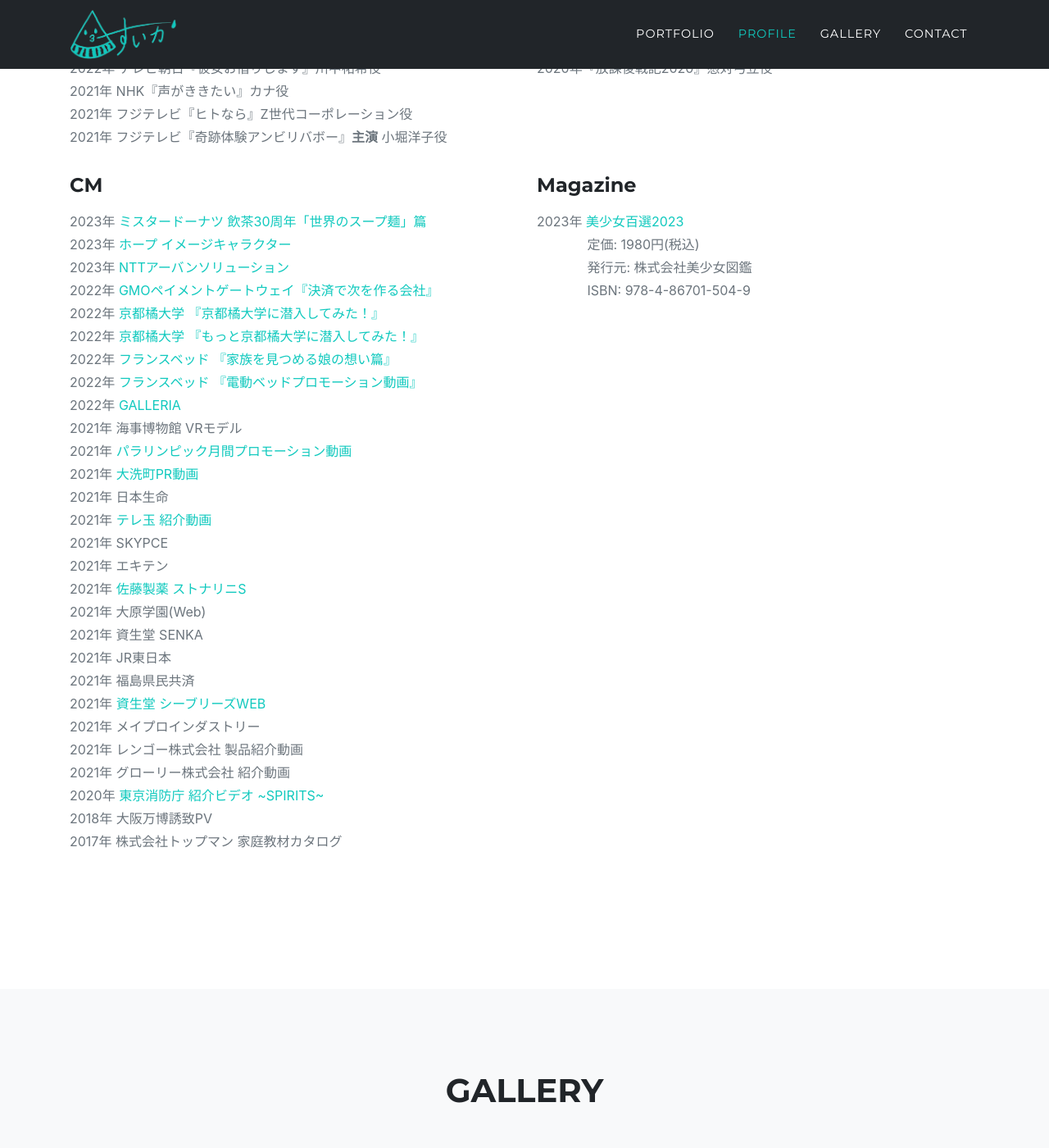
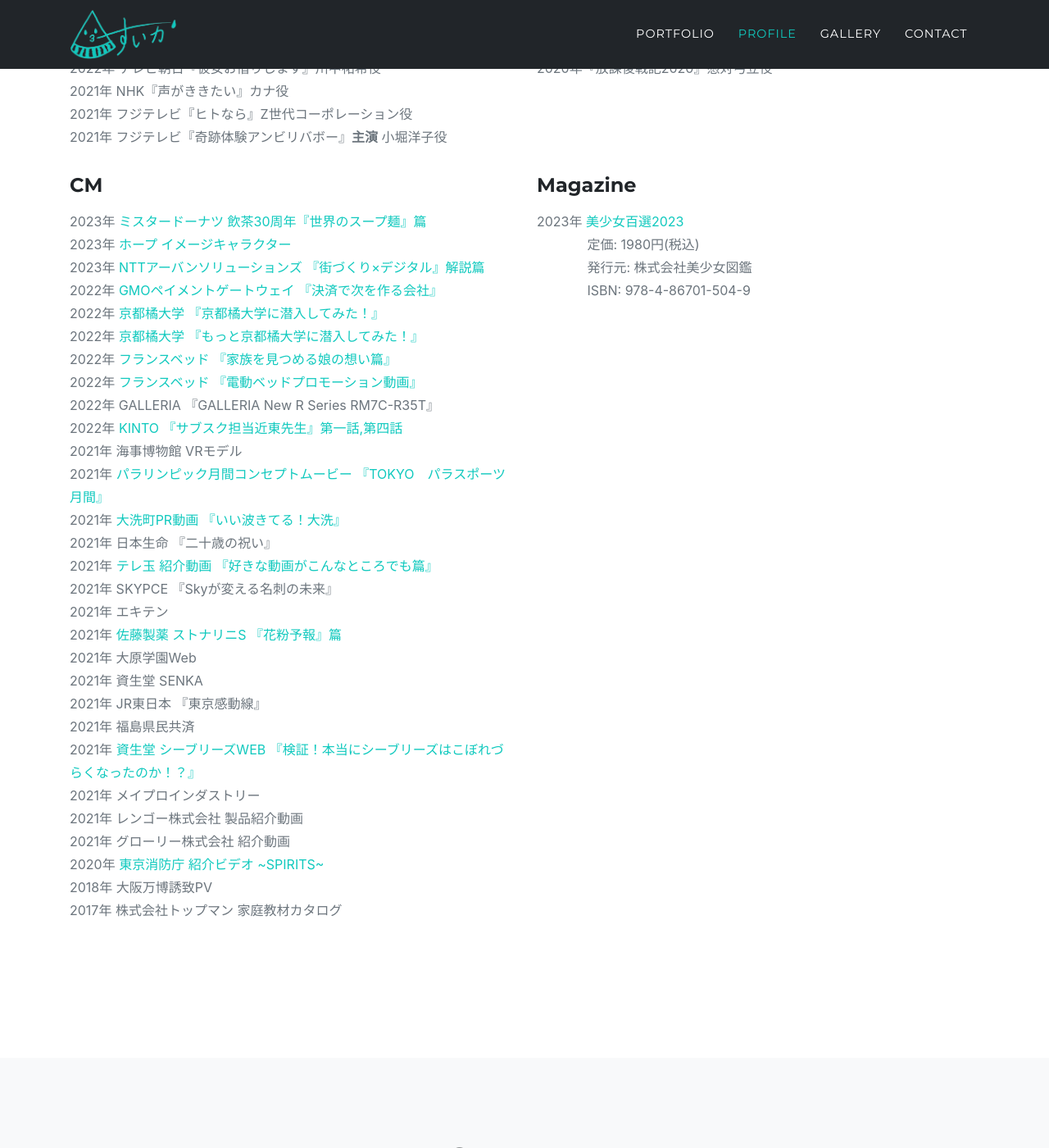
Before and after one commit to Suika0430/Suika0430.github.io, a Jekyll site: the page built from index.md, in a window 1280 px wide and 1400 px high, scrolled down 2907 px. Shown: the whole window at 82% size. Built offline with Jekyll 4.4.1, drawn with Linux system fonts in a browser that asks for light colours; some web fonts are replaced.

Commit message:
Update cm.yaml

```diff
--- a/_data/cm.yaml
+++ b/_data/cm.yaml
@@ -1,13 +1,13 @@
-- title: ミスタードーナツ 飲茶30周年「世界のスープ麺」篇
+- title: ミスタードーナツ 飲茶30周年『世界のスープ麺』篇
   year: 2023
   url: https://www.youtube.com/watch?v=FUL2m1ypI8s
 - title: ホープ イメージキャラクター
   year: 2023
   url: https://hope-dk.co.jp/yamazaki
-- title: NTTアーバンソリューション
+- title: NTTアーバンソリューションズ 『街づくり×デジタル』解説篇
   year: 2023
   url: https://www.youtube.com/watch?v=_9rzDZw7zPw
-- title: GMOペイメントゲートウェイ『決済で次を作る会社』
+- title: GMOペイメントゲートウェイ 『決済で次を作る会社』
   year: 2022
   url: https://www.youtube.com/watch?v=4Qf2cvoaDPs
 - title: 京都橘大学 『京都橘大学に潜入してみた！』
@@ -22,46 +22,48 @@
 - title: フランスベッド 『電動ベッドプロモーション動画』
   year: 2022
   url: https://www.youtube.com/watch?v=D8odjYUH8vI
-- title: GALLERIA
+- title: GALLERIA 『GALLERIA New R Series RM7C-R35T』
   year: 2022
-  url: https://www.youtube.com/watch?v=Ue9wXGKzXBU
+- title: KINTO 『サブスク担当近東先生』第一話,第四話
+  year: 2022
+  url: https://www.youtube.com/watch?v=4x1Jf2NueWc
 - title: 海事博物館 VRモデル
   year: 2021
   url:
-- title: パラリンピック月間プロモーション動画
+- title: パラリンピック月間コンセプトムービー 『TOKYO　パラスポーツ月間』
   year: 2021
   url: https://www.youtube.com/watch?v=amQ_PY_4rok
-- title: 大洗町PR動画
+- title: 大洗町PR動画 『いい波きてる！大洗』
   year: 2021
   url: https://www.youtube.com/watch?v=dLDjdaPUx98
-- title: 日本生命
+- title: 日本生命 『二十歳の祝い』
   year: 2021
   url:
-- title: テレ玉 紹介動画
+- title: テレ玉 紹介動画 『好きな動画がこんなところでも篇』
   year: 2021
   url: https://www.youtube.com/watch?v=SPrzty9MXcI
-- title: SKYPCE
+- title: SKYPCE 『Skyが変える名刺の未来』
   year: 2021
   url:
 - title: エキテン
   year: 2021
   url:
-- title: 佐藤製薬 ストナリニS
+- title: 佐藤製薬 ストナリニS 『花粉予報』篇
   year: 2021
   url: https://www.youtube.com/watch?v=x5fsvKy43y0
-- title: 大原学園(Web)
+- title: 大原学園Web
   year: 2021
   url:
 - title: 資生堂 SENKA
   year: 2021
   url:
-- title: JR東日本
+- title: JR東日本 『東京感動線』
   year: 2021
   url:
 - title: 福島県民共済
   year: 2021
   url:
-- title: 資生堂 シーブリーズWEB
+- title: 資生堂 シーブリーズWEB 『検証！本当にシーブリーズはこぼれづらくなったのか！？』
   year: 2021
   url: https://twitter.com/seabreeze_1902/status/1519599097682235392
 - title: メイプロインダストリー
```
